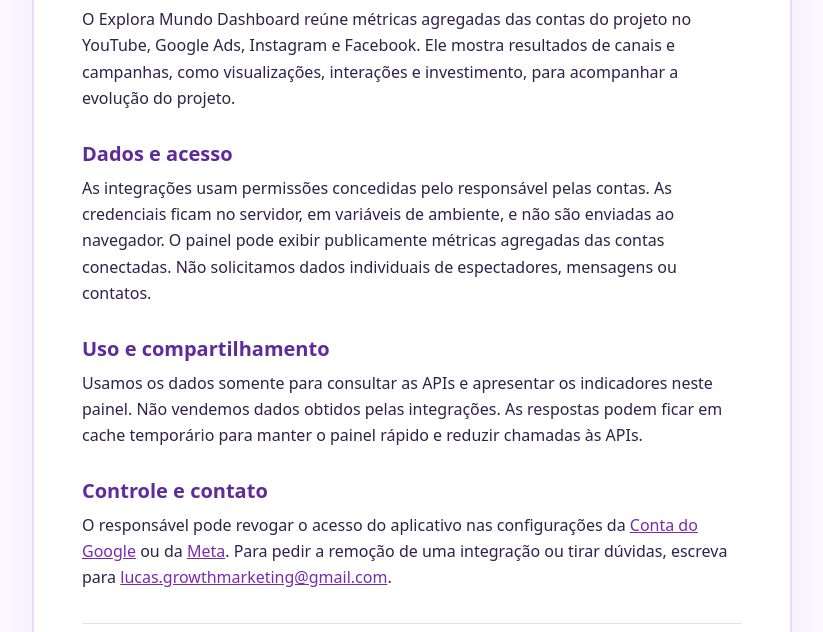
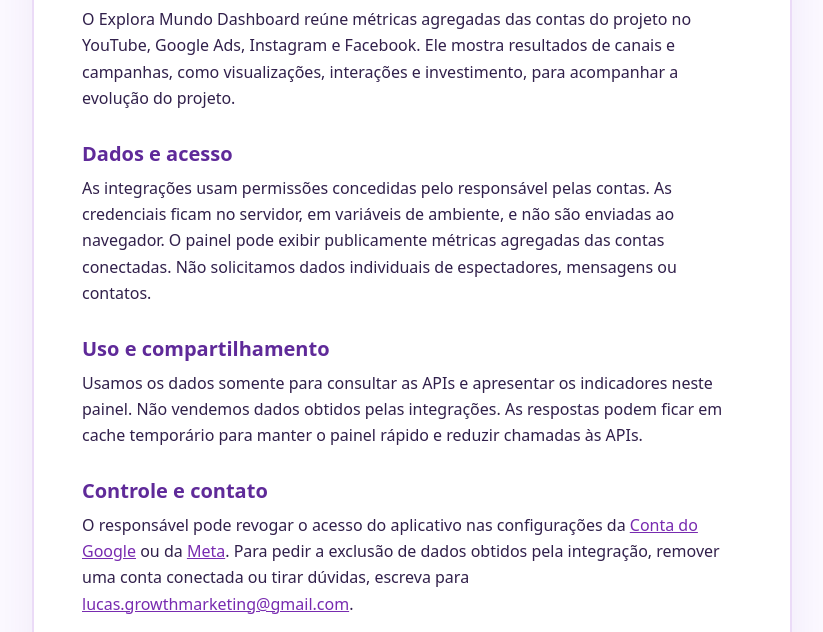
Before and after one commit to lucasgrowthmarketing-droid/dashboard_exploramundo, a website: page public/privacidade.html in a window 1280 px wide. Shown: the part 168-800 px from the top of the page, without its empty margins (228-1051 px from the left). Drawn offline with Linux system fonts and the light colour scheme.

Commit message:
Clarify data deletion contact

```diff
--- a/public/privacidade.html
+++ b/public/privacidade.html
@@ -19,6 +19,6 @@
   <h2>Uso e compartilhamento</h2>
   <p>Usamos os dados somente para consultar as APIs e apresentar os indicadores neste painel. Não vendemos dados obtidos pelas integrações. As respostas podem ficar em cache temporário para manter o painel rápido e reduzir chamadas às APIs.</p>
   <h2>Controle e contato</h2>
-  <p>O responsável pode revogar o acesso do aplicativo nas configurações da <a href="https://myaccount.google.com/connections" rel="noopener noreferrer">Conta do Google</a> ou da <a href="https://www.facebook.com/settings?tab=business_tools" rel="noopener noreferrer">Meta</a>. Para pedir a remoção de uma integração ou tirar dúvidas, escreva para <a href="mailto:lucas.growthmarketing@gmail.com">lucas.growthmarketing@gmail.com</a>.</p>
+  <p>O responsável pode revogar o acesso do aplicativo nas configurações da <a href="https://myaccount.google.com/connections" rel="noopener noreferrer">Conta do Google</a> ou da <a href="https://www.facebook.com/settings?tab=business_tools" rel="noopener noreferrer">Meta</a>. Para pedir a exclusão de dados obtidos pela integração, remover uma conta conectada ou tirar dúvidas, escreva para <a href="mailto:lucas.growthmarketing@gmail.com">lucas.growthmarketing@gmail.com</a>.</p>
   <footer><a href="/">← Voltar ao dashboard</a><br><small>Atualizado em 18 de outubro de 2026.</small></footer>
 </main></body></html>
```
